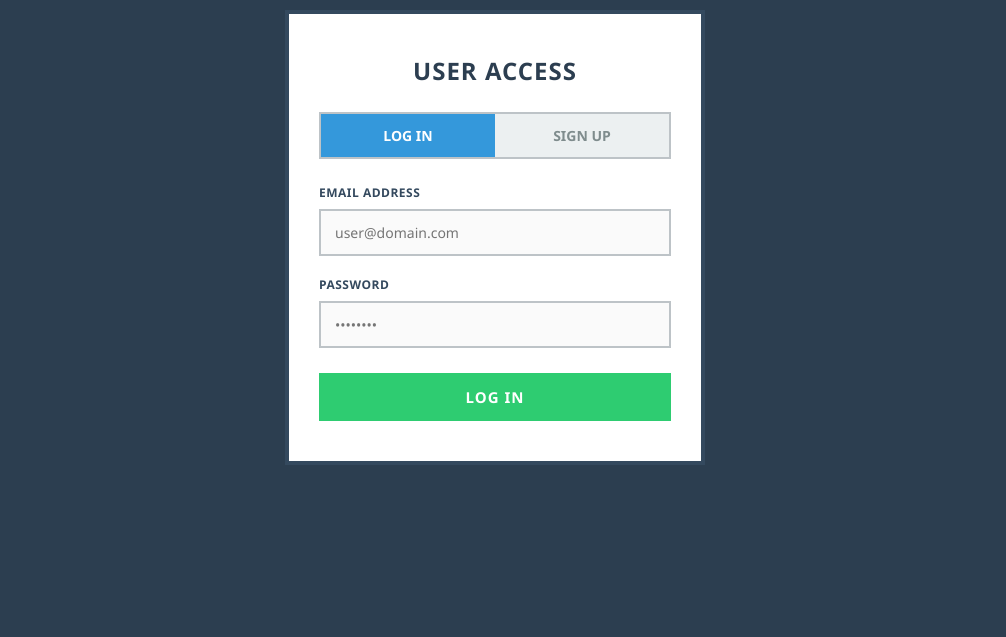
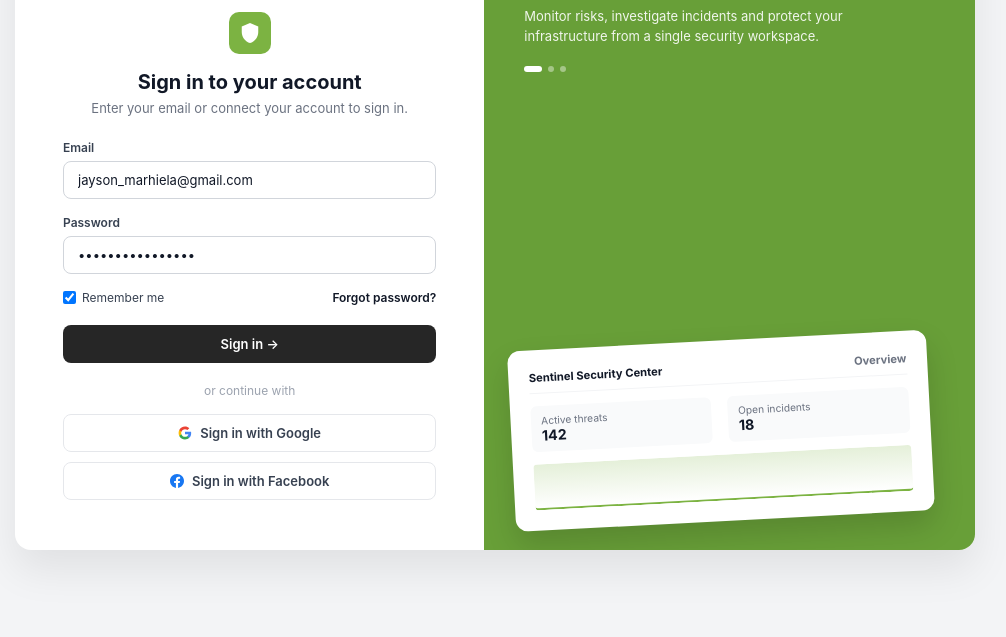
Before and after one commit to nayan2408/Signup-Page, a plain HTML site: page index.html in a window 1280 px wide. Shown: the part 163-800 px from the top of the page, without its empty margins (145-1151 px from the left). Drawn offline with Linux system fonts and the light colour scheme.

Commit message:
Revamp authentication portal layout and design
Updated the title and styling for the authentication portal, enhancing the layout and design elements. Added a hero section with a description and dashboard mockup.

```diff
--- a/index.html
+++ b/index.html
@@ -3,18 +3,17 @@
 <head>
     <meta charset="UTF-8">
     <meta name="viewport" content="width=device-width, initial-scale=1.0">
-    <title>Flat Design Auth Portal</title>
+    <title>Sentinel - Cybersecurity Workspace</title>
     <style>
-        /* Flat Design Reset */
         * {
             box-sizing: border-box;
             margin: 0;
             padding: 0;
-            font-family: 'Segoe UI', Tahoma, Geneva, Verdana, sans-serif;
+            font-family: -apple-system, BlinkMacSystemFont, "Segoe UI", Roboto, Helvetica, Arial, sans-serif;
         }
 
         body {
-            background-color: #2c3e50; /* Solid Flat Dark Slate */
+            background-color: #f3f4f6;
             display: flex;
             justify-content: center;
             align-items: center;
@@ -22,215 +21,340 @@
             padding: 20px;
         }
 
-        /* Container with Crisp Solid Border */
-        .auth-container {
+        .container {
             background-color: #ffffff;
             width: 100%;
-            max-width: 420px;
-            padding: 40px 30px;
-            border: 4px solid #34495e;
+            max-width: 960px;
+            display: flex;
+            border-radius: 16px;
+            overflow: hidden;
+            box-shadow: 0 20px 40px rgba(0, 0, 0, 0.08);
         }
 
-        .auth-title {
-            text-align: center;
-            font-size: 24px;
-            font-weight: 700;
-            color: #2c3e50;
-            margin-bottom: 25px;
-            text-transform: uppercase;
-            letter-spacing: 1px;
+        /* Left Section: Form */
+        .form-container {
+            flex: 1;
+            padding: 40px 48px;
+            display: flex;
+            flex-direction: column;
         }
 
-        /* Flat Tab Menu */
-        .tab-menu {
-            display: flex;
-            margin-bottom: 25px;
-            border: 2px solid #bdc3c7;
+        .brand-logo {
+            font-size: 16px;
+            font-weight: 700;
+            color: #111827;
+            margin-bottom: 28px;
         }
 
-        .tab-btn {
-            flex: 1;
-            padding: 12px;
-            background-color: #ecf0f1;
-            border: none;
-            font-size: 14px;
-            font-weight: 700;
-            color: #7f8c8d;
-            cursor: pointer;
-            text-transform: uppercase;
-            transition: background-color 0.1s;
+        .icon-badge {
+            width: 42px;
+            height: 42px;
+            background-color: #7cb342;
+            border-radius: 10px;
+            display: flex;
+            align-items: center;
+            justify-content: center;
+            margin: 0 auto 16px;
         }
 
-        .tab-btn.active {
-            background-color: #3498db; /* Flat Blue */
-            color: #ffffff;
+        .icon-badge svg {
+            width: 22px;
+            height: 22px;
+            fill: #ffffff;
         }
 
-        /* Form Visibility */
-        .form-panel {
-            display: none;
+        .heading {
+            text-align: center;
+            font-size: 20px;
+            font-weight: 700;
+            color: #111827;
+            margin-bottom: 6px;
         }
 
-        .form-panel.active {
-            display: block;
+        .subheading {
+            text-align: center;
+            font-size: 13px;
+            color: #6b7280;
+            margin-bottom: 24px;
         }
 
-        /* Input Block */
         .input-group {
-            margin-bottom: 20px;
+            margin-bottom: 16px;
         }
 
         .input-group label {
             display: block;
-            margin-bottom: 8px;
             font-size: 12px;
-            font-weight: 700;
-            color: #34495e;
-            text-transform: uppercase;
-            letter-spacing: 0.5px;
+            font-weight: 600;
+            color: #374151;
+            margin-bottom: 6px;
         }
 
         .input-group input {
             width: 100%;
-            padding: 12px 14px;
-            border: 2px solid #bdc3c7;
-            background-color: #fafafa;
-            font-size: 14px;
-            color: #2c3e50;
+            padding: 10px 14px;
+            border: 1px solid #d1d5db;
+            border-radius: 8px;
+            font-size: 13px;
+            color: #111827;
             outline: none;
+            transition: border-color 0.2s;
         }
 
         .input-group input:focus {
-            border-color: #3498db;
-            background-color: #ffffff;
+            border-color: #7cb342;
         }
 
-        /* Action Buttons */
-        .submit-btn {
-            width: 100%;
-            padding: 14px;
-            border: none;
-            color: #ffffff;
-            font-size: 15px;
-            font-weight: 700;
-            text-transform: uppercase;
-            letter-spacing: 1px;
-            cursor: pointer;
-            margin-top: 5px;
+        .actions-row {
+            display: flex;
+            justify-content: space-between;
+            align-items: center;
+            font-size: 12px;
+            margin-bottom: 20px;
         }
 
-        .login-btn {
-            background-color: #2ecc71; /* Flat Emerald Green */
+        .remember-label {
+            display: flex;
+            align-items: center;
+            gap: 6px;
+            color: #374151;
+            cursor: pointer;
         }
 
-        .login-btn:hover {
-            background-color: #27ae60;
+        .forgot-link {
+            color: #111827;
+            text-decoration: none;
+            font-weight: 600;
         }
 
-        .signup-btn {
-            background-color: #e67e22; /* Flat Carrot Orange */
+        .btn-primary {
+            width: 100%;
+            padding: 11px;
+            background-color: #262626;
+            color: #ffffff;
+            border: none;
+            border-radius: 8px;
+            font-size: 13px;
+            font-weight: 600;
+            cursor: pointer;
+            margin-bottom: 20px;
+            transition: background-color 0.2s;
         }
 
-        .signup-btn:hover {
-            background-color: #d35400;
+        .btn-primary:hover {
+            background-color: #000000;
         }
 
-        /* Alert Box */
-        .status-message {
+        .divider-text {
+            text-align: center;
+            font-size: 12px;
+            color: #9ca3af;
+            margin-bottom: 16px;
+        }
+
+        .btn-social {
+            width: 100%;
+            padding: 10px;
+            border: 1px solid #e5e7eb;
+            background-color: #ffffff;
+            border-radius: 8px;
+            font-size: 13px;
+            font-weight: 600;
+            color: #374151;
+            cursor: pointer;
+            margin-bottom: 10px;
+            display: flex;
+            align-items: center;
+            justify-content: center;
+            gap: 8px;
+        }
+
+        .btn-social:hover {
+            background-color: #f9fafb;
+        }
+
+        /* Right Section: Hero Showcase */
+        .hero-container {
+            flex: 1.1;
+            background-color: #689f38;
+            color: #ffffff;
+            padding: 40px;
+            display: flex;
+            flex-direction: column;
+            justify-content: space-between;
+            position: relative;
+            overflow: hidden;
+        }
+
+        .hero-text-block {
+            max-width: 360px;
+        }
+
+        .hero-heading {
+            font-size: 24px;
+            font-weight: 700;
+            margin-bottom: 12px;
+            line-height: 1.3;
+        }
+
+        .hero-description {
+            font-size: 13px;
+            opacity: 0.9;
+            line-height: 1.5;
             margin-bottom: 20px;
-            padding: 10px;
-            font-size: 13px;
+        }
+
+        .carousel-dots {
+            display: flex;
+            gap: 6px;
+        }
+
+        .dot {
+            width: 6px;
+            height: 6px;
+            background-color: rgba(255, 255, 255, 0.4);
+            border-radius: 50%;
+        }
+
+        .dot.active {
+            background-color: #ffffff;
+            width: 18px;
+            border-radius: 4px;
+        }
+
+        /* Mock Dashboard UI Graphic */
+        .mock-dashboard {
+            background-color: #ffffff;
+            border-radius: 12px;
+            padding: 20px;
+            color: #111827;
+            box-shadow: 0 15px 30px rgba(0, 0, 0, 0.15);
+            margin-top: 30px;
+            transform: rotate(-3deg) scale(1.02);
+            transform-origin: bottom right;
+        }
+
+        .mock-header {
+            display: flex;
+            justify-content: space-between;
+            font-size: 11px;
             font-weight: 700;
-            text-align: center;
-            display: none;
-            border: 2px solid #2ecc71;
-            background-color: #e8f8f5;
-            color: #27ae60;
+            margin-bottom: 12px;
+            border-bottom: 1px solid #f3f4f6;
+            padding-bottom: 8px;
+        }
+
+        .mock-metrics {
+            display: flex;
+            gap: 16px;
+            margin-bottom: 12px;
+        }
+
+        .metric-card {
+            flex: 1;
+            background: #f9fafb;
+            padding: 8px 10px;
+            border-radius: 6px;
+        }
+
+        .metric-title {
+            font-size: 10px;
+            color: #6b7280;
+        }
+
+        .metric-value {
+            font-size: 14px;
+            font-weight: 700;
+            color: #111827;
+        }
+
+        .mock-chart {
+            height: 45px;
+            background: linear-gradient(180deg, rgba(124, 179, 66, 0.2) 0%, rgba(124, 179, 66, 0) 100%);
+            border-bottom: 2px solid #7cb342;
+            border-radius: 4px;
         }
     </style>
 </head>
 <body>
 
-    <div class="auth-container">
-        <h2 class="auth-title">User Access</h2>
+    <div class="container">
+        <!-- Form Side -->
+        <div class="form-container">
+            <div class="brand-logo">Sentinel</div>
 
-        <!-- Navigation Tabs -->
-        <div class="tab-menu">
-            <button type="button" class="tab-btn active" id="loginTab" onclick="switchMode('login')">Log In</button>
-            <button type="button" class="tab-btn" id="signupTab" onclick="switchMode('signup')">Sign Up</button>
+            <div class="icon-badge">
+                <svg viewBox="0 0 24 24"><path d="M12 1L3 5v6c0 5.55 3.84 10.74 9 12 5.16-1.26 9-6.45 9-12V5l-9-4z"/></svg>
             </div>
 
-        <!-- Notification Box -->
-        <div id="statusMessage" class="status-message"></div>
+            <h2 class="heading">Sign in to your account</h2>
+            <p class="subheading">Enter your email or connect your account to sign in.</p>
 
-        <!-- Login Form -->
-        <form id="loginForm" class="form-panel active" onsubmit="handleSubmit(event, 'login')">
+            <form onsubmit="event.preventDefault(); alert('Signed in successfully!');">
                 <div class="input-group">
-                <label for="loginEmail">Email Address</label>
-                <input type="email" id="loginEmail" placeholder="user@domain.com" required>
+                    <label for="userEmail">Email</label>
+                    <input type="email" id="userEmail" value="jayson_marhiela@gmail.com" required>
                 </div>
+
                 <div class="input-group">
-                <label for="loginPassword">Password</label>
-                <input type="password" id="loginPassword" placeholder="••••••••" required>
+                    <label for="userPassword">Password</label>
+                    <input type="password" id="userPassword" value="••••••••••••••••" required>
                 </div>
-            <button type="submit" class="submit-btn login-btn">Log In</button>
-        </form>
 
-        <!-- Sign Up Form -->
-        <form id="signupForm" class="form-panel" onsubmit="handleSubmit(event, 'signup')">
-            <div class="input-group">
-                <label for="signupUsername">Username</label>
-                <input type="text" id="signupUsername" placeholder="john_doe" required>
+                <div class="actions-row">
+                    <label class="remember-label">
+                        <input type="checkbox" checked> Remember me
+                    </label>
+                    <a href="#" class="forgot-link">Forgot password?</a>
                 </div>
-            <div class="input-group">
-                <label for="signupEmail">Email Address</label>
-                <input type="email" id="signupEmail" placeholder="user@domain.com" required>
-            </div>
-            <div class="input-group">
-                <label for="signupPassword">Password</label>
-                <input type="password" id="signupPassword" minlength="6" placeholder="Min 6 characters" required>
-            </div>
-            <button type="submit" class="submit-btn signup-btn">Create Account</button>
+
+                <button type="submit" class="btn-primary">Sign in &rarr;</button>
+
+                <div class="divider-text">or continue with</div>
+
+                <button type="button" class="btn-social">
+                    <svg width="14" height="14" viewBox="0 0 24 24"><path fill="#4285F4" d="M22.56 12.25c0-.78-.07-1.53-.2-2.25H12v4.26h5.92c-.26 1.37-1.04 2.53-2.21 3.31v2.77h3.57c2.08-1.92 3.28-4.74 3.28-8.09z"/><path fill="#34A853" d="M12 23c2.97 0 5.46-.98 7.28-2.66l-3.57-2.77c-.98.66-2.23 1.06-3.71 1.06-2.86 0-5.29-1.93-6.16-4.53H2.18v2.84C3.99 20.53 7.7 23 12 23z"/><path fill="#FBBC05" d="M5.84 14.09c-.22-.66-.35-1.36-.35-2.09s.13-1.43.35-2.09V7.06H2.18C1.43 8.55 1 10.22 1 12s.43 3.45 1.18 4.94l2.85-2.22.81-.63z"/><path fill="#EA4335" d="M12 5.38c1.62 0 3.06.56 4.21 1.64l3.15-3.15C17.45 2.09 14.97 1 12 1 7.7 1 3.99 3.47 2.18 7.06l3.66 2.84c.87-2.6 3.3-4.52 6.16-4.52z"/></svg>
+                    Sign in with Google
+                </button>
+                <button type="button" class="btn-social">
+                    <svg width="14" height="14" fill="#1877F2" viewBox="0 0 24 24"><path d="M24 12.073c0-6.627-5.373-12-12-12s-12 5.373-12 12c0 5.99 4.388 10.954 10.125 11.854v-8.385H7.078v-3.47h3.047V9.43c0-3.007 1.792-4.669 4.533-4.669 1.312 0 2.686.235 2.686.235v2.953H15.83c-1.491 0-1.956.925-1.956 1.874v2.25h3.328l-.532 3.47h-2.796v8.385C19.612 23.027 24 18.062 24 12.073z"/></svg>
+                    Sign in with Facebook
+                </button>
             </form>
         </div>
 
-    <script>
-        function switchMode(mode) {
-            const loginForm = document.getElementById('loginForm');
-            const signupForm = document.getElementById('signupForm');
-            const loginTab = document.getElementById('loginTab');
-            const signupTab = document.getElementById('signupTab');
-            const statusMsg = document.getElementById('statusMessage');
+        <!-- Right Side: Green Showcase -->
+        <div class="hero-container">
+            <div class="hero-text-block">
+                <h2 class="hero-heading">Stay one step ahead of threats</h2>
+                <p class="hero-description">Monitor risks, investigate incidents and protect your infrastructure from a single security workspace.</p>
+                <div class="carousel-dots">
+                    <div class="dot active"></div>
+                    <div class="dot"></div>
+                    <div class="dot"></div>
+                </div>
+            </div>
 
-            statusMsg.style.display = 'none';
-
-            if (mode === 'login') {
-                loginForm.classList.add('active');
-                signupForm.classList.remove('active');
-                loginTab.classList.add('active');
-                signupTab.classList.remove('active');
-            } else {
-                signupForm.classList.add('active');
-                loginForm.classList.remove('active');
-                signupTab.classList.add('active');
-                loginTab.classList.remove('active');
-            }
-        }
-
-        function handleSubmit(event, type) {
-            event.preventDefault();
-            const statusMsg = document.getElementById('statusMessage');
-            statusMsg.style.display = 'block';
-
-            if (type === 'login') {
-                const email = document.getElementById('loginEmail').value;
-                statusMsg.innerText = `Logged in successfully as ${email}`;
-            } else {
-                const username = document.getElementById('signupUsername').value;
-                statusMsg.innerText = `Account created for ${username}`;
-            }
-        }
-    </script>
+            <!-- Dashboard Mockup Graphic -->
+            <div class="mock-dashboard">
+                <div class="mock-header">
+                    <span>Sentinel Security Center</span>
+                    <span style="color: #6b7280;">Overview</span>
+                </div>
+                <div class="mock-metrics">
+                    <div class="metric-card">
+                        <div class="metric-title">Active threats</div>
+                        <div class="metric-value">142</div>
+                    </div>
+                    <div class="metric-card">
+                        <div class="metric-title">Open incidents</div>
+                        <div class="metric-value">18</div>
+                    </div>
+                </div>
+                <div class="mock-chart"></div>
+            </div>
+        </div>
+    </div>
 
 </body>
 </html>
```
Lines whose indentation alone changed are shown as unchanged.
